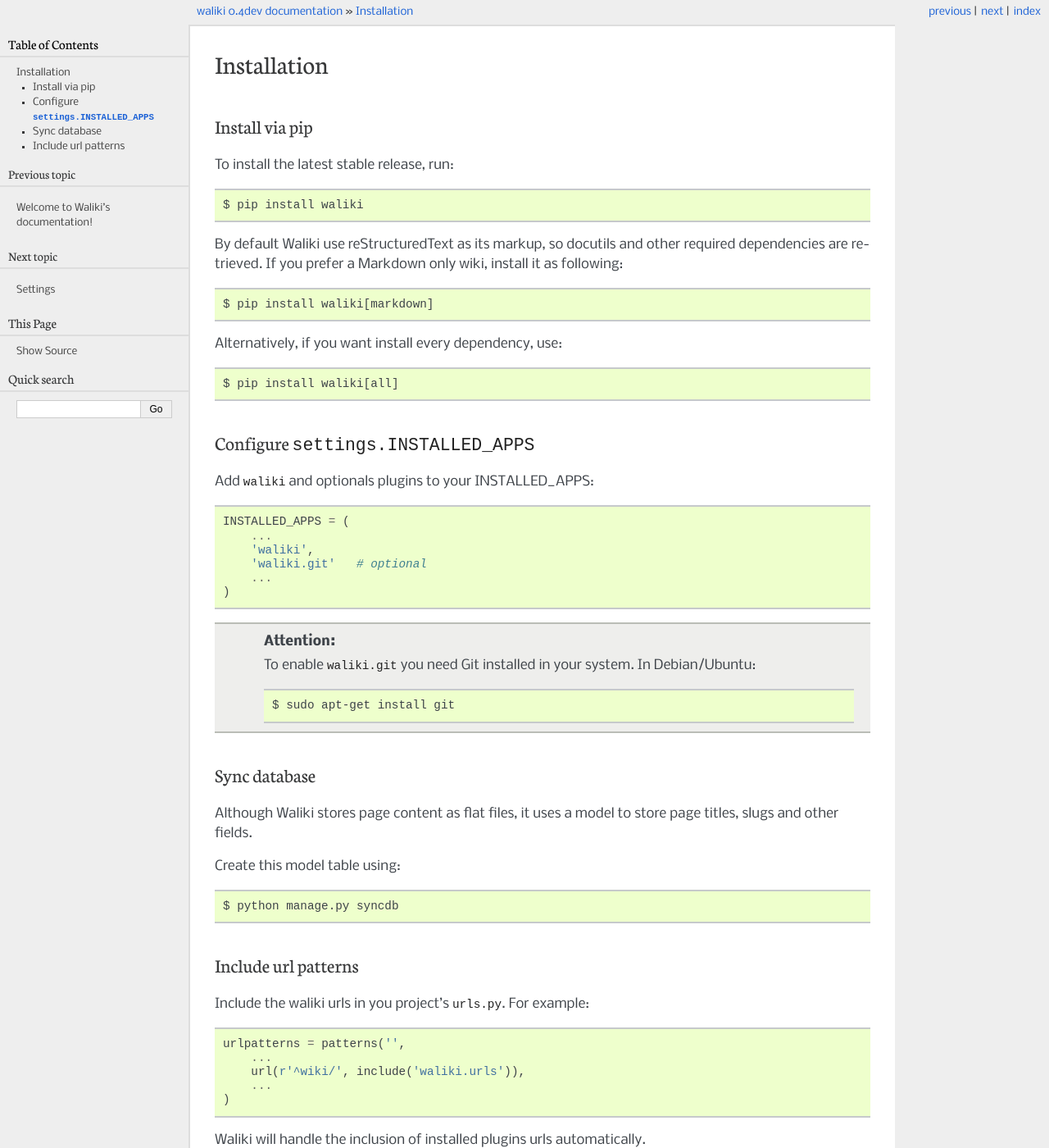
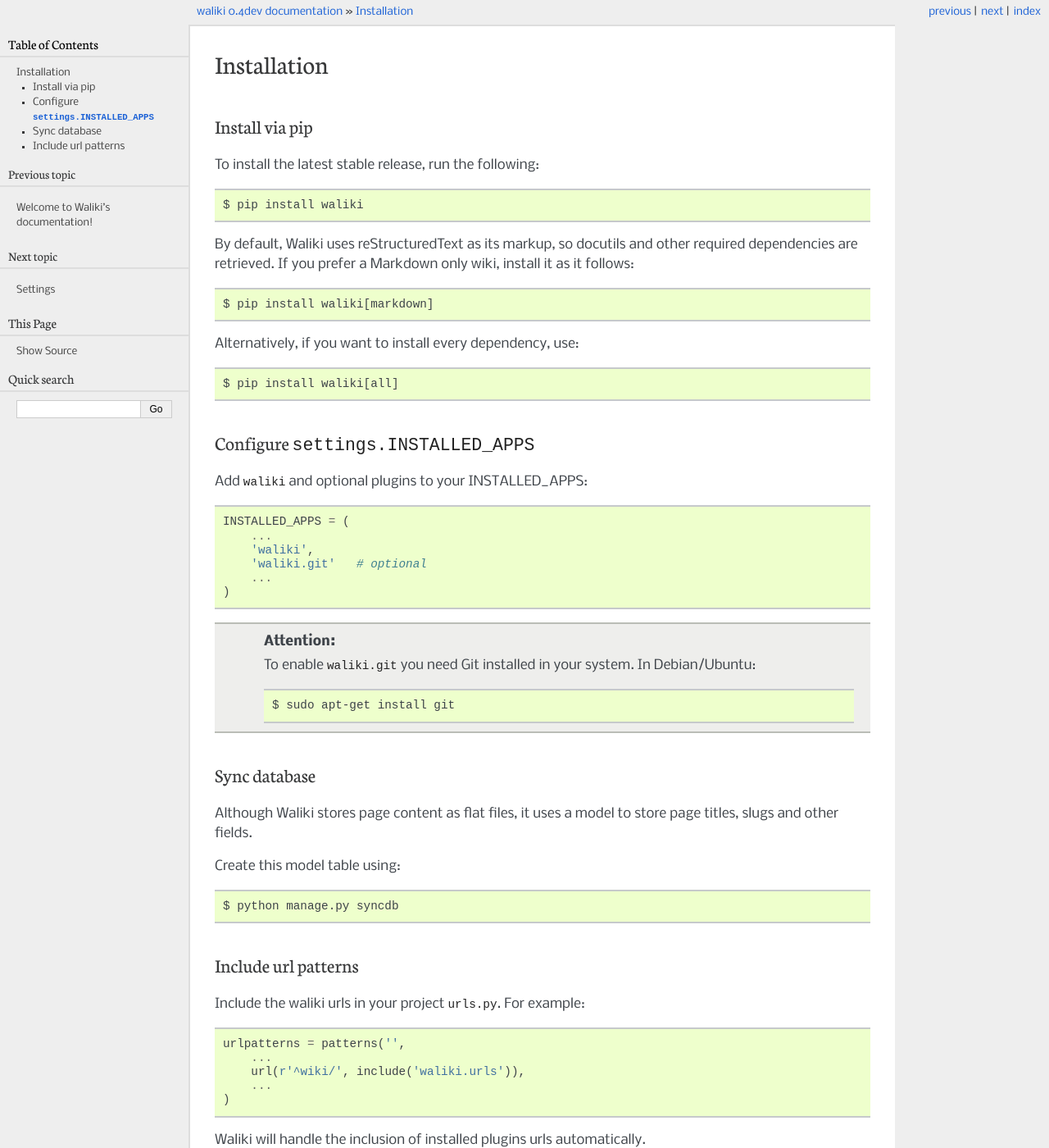
Before and after one commit to mgaitan/waliki, a Sphinx documentation site: the page built from docs/installation.rst, in a window 1280 px wide and 1400 px high. Shown: the whole window at 82% size. Built offline with Sphinx 7.4.7, drawn with Linux system fonts in a browser that asks for light colours.

Commit message:
Update installation.rst

```diff
--- a/docs/installation.rst
+++ b/docs/installation.rst
@@ -5,15 +5,15 @@
 Install via pip
 ---------------
 
-To install the latest stable release, run::
+To install the latest stable release, run the following::
 
     $ pip install waliki
 
-By default Waliki use reStructuredText as its markup, so docutils and other required dependencies are retrieved. If you prefer a Markdown only wiki, install it as following::
+By default, Waliki uses reStructuredText as its markup, so docutils and other required dependencies are retrieved. If you prefer a Markdown only wiki, install it as it follows::
 
     $ pip install waliki[markdown]
 
-Alternatively, if you want install every dependency, use::
+Alternatively, if you want to install every dependency, use::
 
     $ pip install waliki[all]
 
@@ -22,7 +22,7 @@
 -------------------------------------
 
 
-Add ``waliki`` and optionals plugins to your INSTALLED_APPS::
+Add ``waliki`` and optional plugins to your INSTALLED_APPS::
 
     INSTALLED_APPS = (
         ...
@@ -50,7 +50,7 @@
 Include url patterns
 --------------------
 
-Include the waliki urls in you project's ``urls.py``. For example::
+Include the waliki urls in your project ``urls.py``. For example::
 
     urlpatterns = patterns('',
         ...
```
